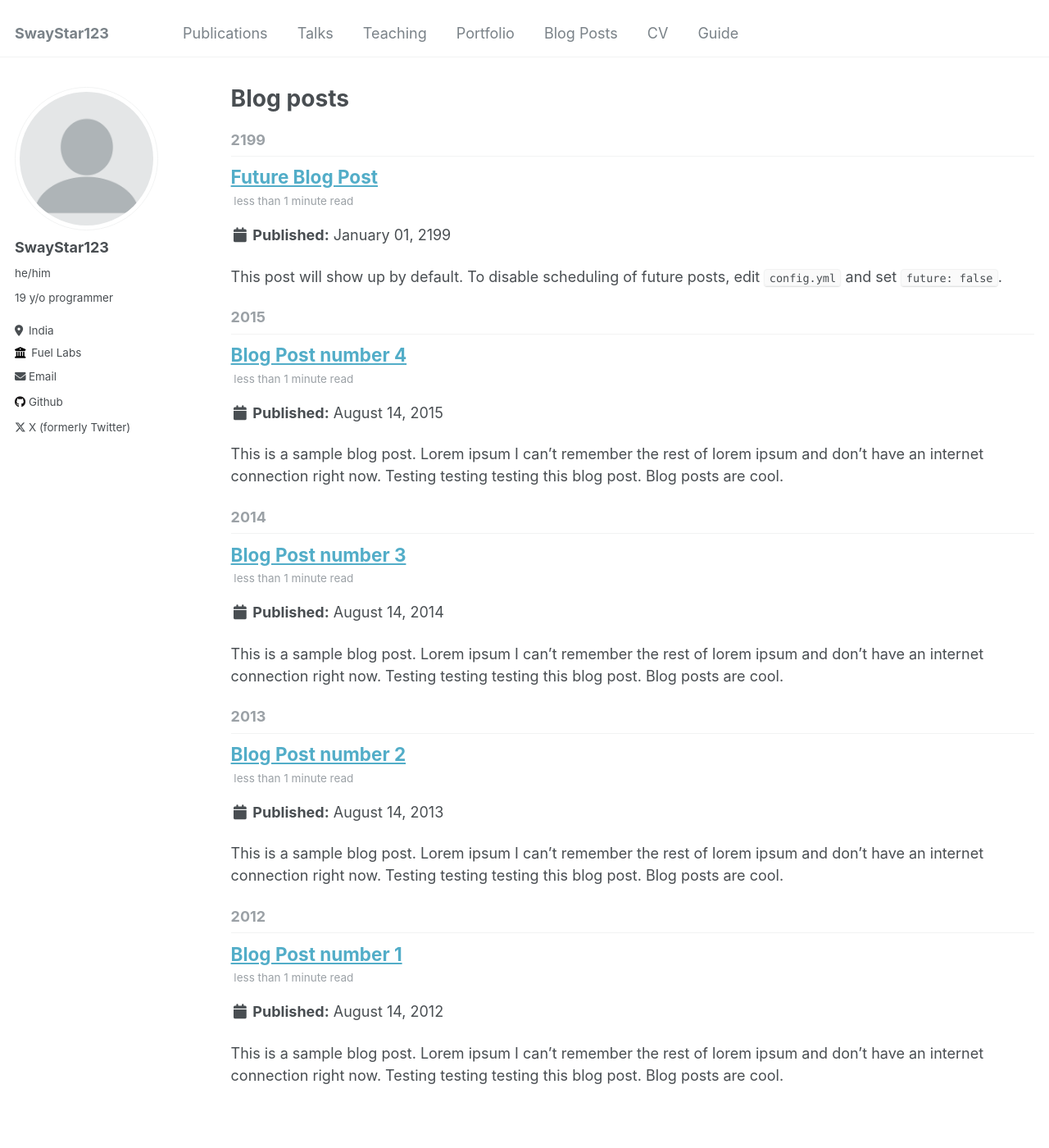
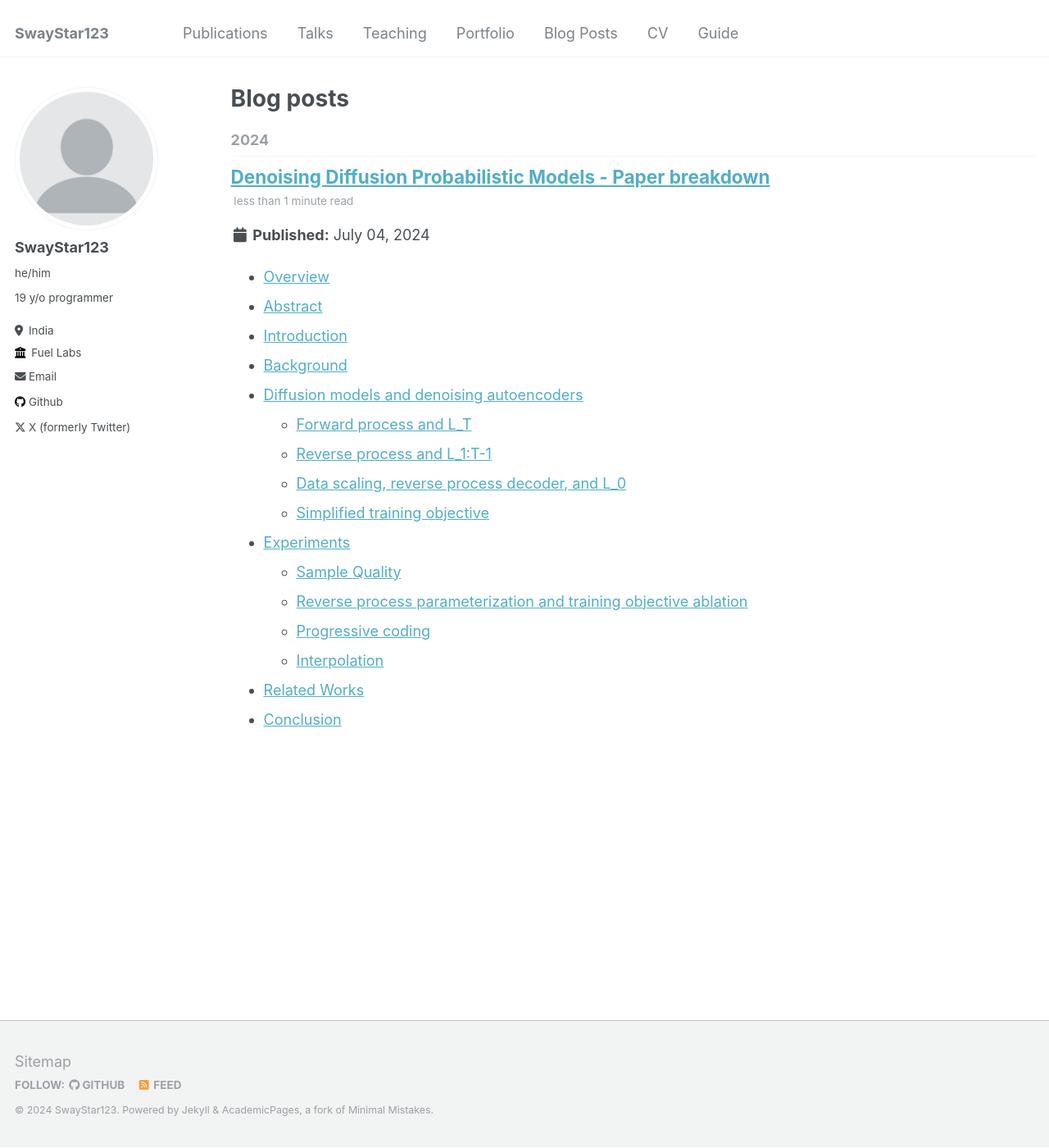
Before and after one commit to SwayStar123/swaystar123.github.io, a Jekyll site: the page built from _pages/year-archive.html, in a window 1280 px wide and 1400 px high. Shown: the whole window at 82% size. Built offline with Jekyll 4.4.1, drawn with Linux system fonts in a browser that asks for light colours.

Commit message:
add first blog

```diff
--- a/_config.yml
+++ b/_config.yml
@@ -78,7 +78,7 @@ author:
 teaser                   :  # filename of teaser fallback teaser image placed in /images/, .e.g. "500x300.png"
 breadcrumbs              : false # true, false (default)
 words_per_minute         : 160
-future                   : true
+future                   : false
 read_more                : "disabled" # if enabled, adds "Read more" links to excerpts
 talkmap_link             : false #change to true to add link to talkmap on talks page
 comments:
--- a/_posts/2012-08-14-blog-post-1.md
+++ /dev/null
@@ -1,20 +0,0 @@
----
-title: 'Blog Post number 1'
-date: 2012-08-14
-permalink: /posts/2012/08/blog-post-1/
-tags:
-  - cool posts
-  - category1
-  - category2
----
-
-This is a sample blog post. Lorem ipsum I can't remember the rest of lorem ipsum and don't have an internet connection right now. Testing testing testing this blog post. Blog posts are cool.
-
-Headings are cool
-======
-
-You can have many headings
-======
-
-Aren't headings cool?
-------
--- a/_posts/2013-08-14-blog-post-2.md
+++ /dev/null
@@ -1,20 +0,0 @@
----
-title: 'Blog Post number 2'
-date: 2013-08-14
-permalink: /posts/2013/08/blog-post-2/
-tags:
-  - cool posts
-  - category1
-  - category2
----
-
-This is a sample blog post. Lorem ipsum I can't remember the rest of lorem ipsum and don't have an internet connection right now. Testing testing testing this blog post. Blog posts are cool.
-
-Headings are cool
-======
-
-You can have many headings
-======
-
-Aren't headings cool?
-------
--- a/_posts/2014-08-14-blog-post-3.md
+++ /dev/null
@@ -1,20 +0,0 @@
----
-title: 'Blog Post number 3'
-date: 2014-08-14
-permalink: /posts/2014/08/blog-post-3/
-tags:
-  - cool posts
-  - category1
-  - category2
----
-
-This is a sample blog post. Lorem ipsum I can't remember the rest of lorem ipsum and don't have an internet connection right now. Testing testing testing this blog post. Blog posts are cool.
-
-Headings are cool
-======
-
-You can have many headings
-======
-
-Aren't headings cool?
-------
--- /dev/null
+++ b/_posts/2024-07-04-blog-post-1.md
@@ -0,0 +1,29 @@
+---
+title: 'Denoising Diffusion Probabilistic Models - Paper breakdown'
+date: 2024-07-04
+permalink: /posts/2024/07/blog-post-1/
+tags:
+  - diffusion
+  - ai
+---
+
+- [Overview](#overview)
+- [Abstract](#abstract)
+- [Introduction](#introduction)
+- [Background](#background)
+- [Diffusion models and denoising autoencoders](#diffusion-models-and-denoising-autoencoders)
+  - [Forward process and L_T](#forward-process-and-l_t)
+  - [Reverse process and L_1:T-1](#reverse-process-and-l_1t-1)
+  - [Data scaling, reverse process decoder, and L_0](#data-scaling-reverse-process-decoder-and-l_0)
+  - [Simplified training objective](#simplified-training-objective)
+- [Experiments](#experiments)
+  - [Sample Quality](#sample-quality)
+  - [Reverse process parameterization and training objective ablation](#reverse-process-parameterization-and-training-objective-ablation)
+  - [Progressive coding](#progressive-coding)
+  - [Interpolation](#interpolation)
+- [Related Works](#related-works)
+- [Conclusion](#conclusion)
+
+# Overview
+
+Denoising Diffusion Probabilistic Models (DDPM for short) are the foundation for diffusion models. This blog post will breakdown the entire paper with commentary and additional images/videos in order to aide in understanding of all the maths and concepts.
--- a/_posts/2199-01-01-future-post.md
+++ /dev/null
@@ -1,11 +0,0 @@
----
-title: 'Future Blog Post'
-date: 2199-01-01
-permalink: /posts/2012/08/blog-post-4/
-tags:
-  - cool posts
-  - category1
-  - category2
----
-
-This post will show up by default. To disable scheduling of future posts, edit `config.yml` and set `future: false`.
```
Also changed, not shown: _posts/2015-08-14-blog-post-4.md (deleted, +0 -20 lines).
